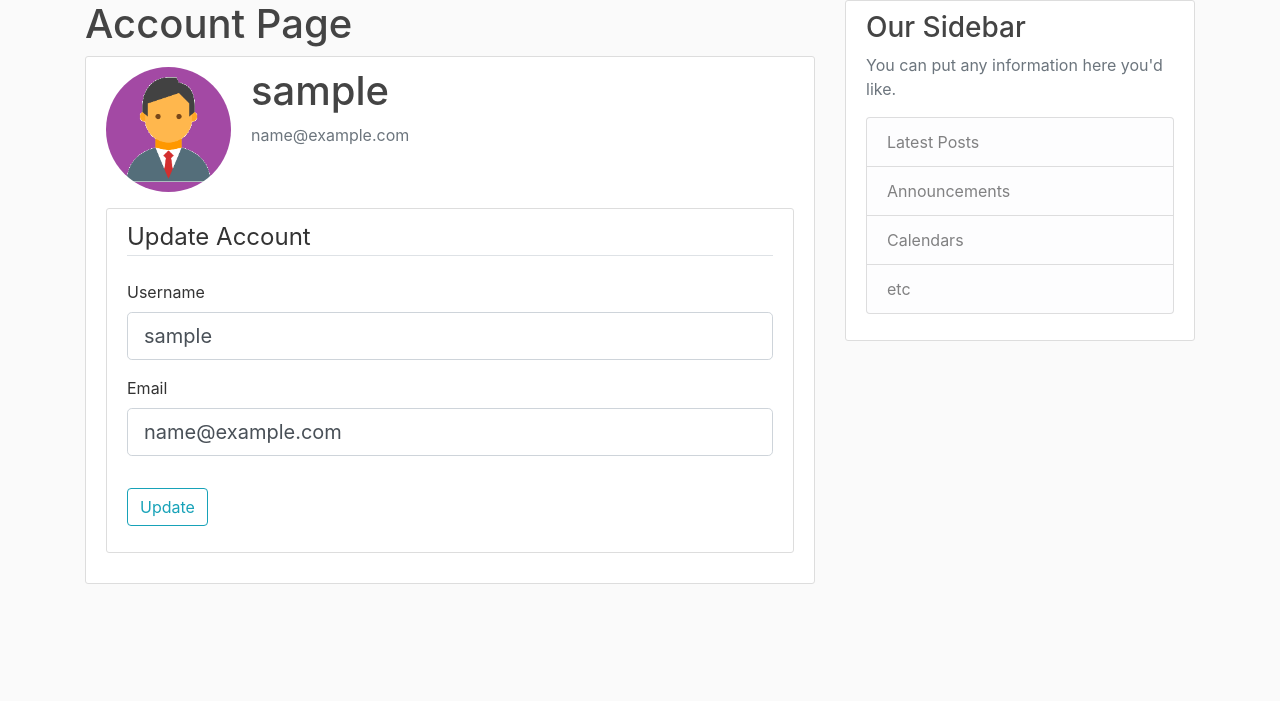
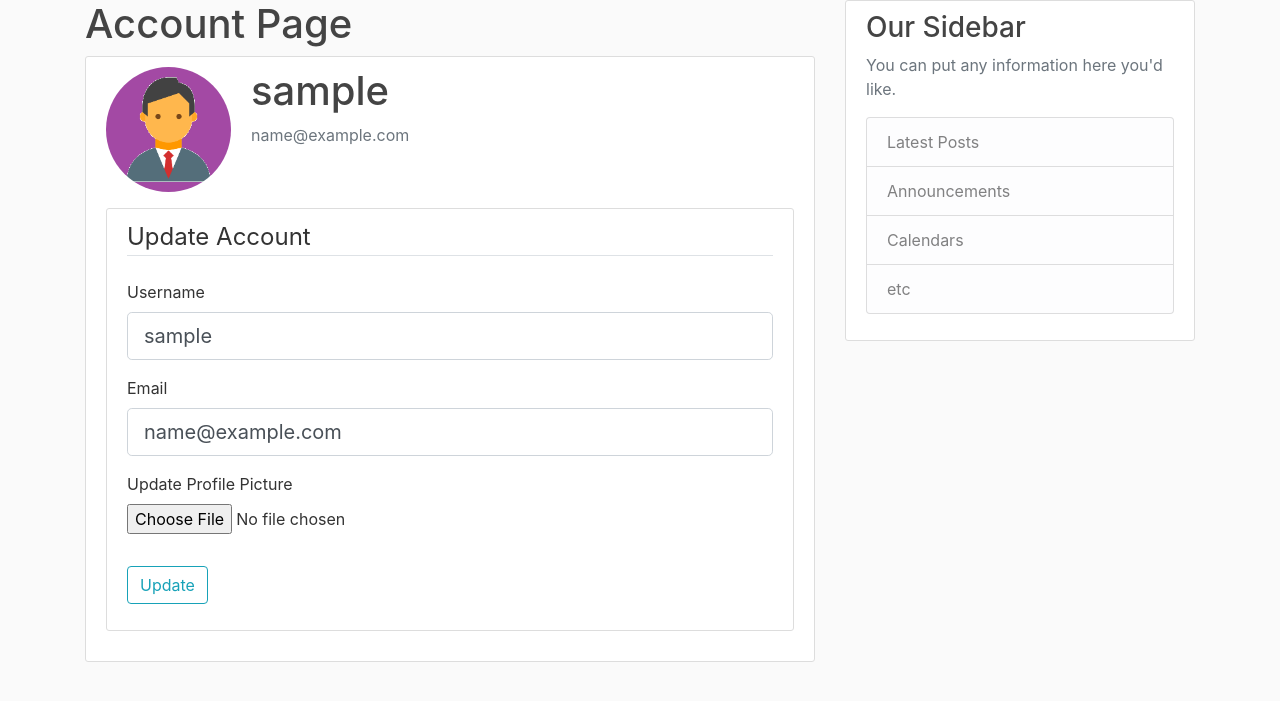
Before and after one commit to farhad0085/Flask-App, a Flask app: page /account in a window 1280 px wide. Shown: the part 80-781 px from the top of the page. Run offline with Flask 2, Linux system fonts and the light colour scheme; the visitor is signed in with stand-in values (Sample User, id 1); data comes from the database, SQL or seed files in the repository; some libraries are stand-ins or nearby versions.

Commit message:
changing user profile picture added

```diff
--- a/app/form.py
+++ b/app/form.py
@@ -1,4 +1,5 @@
 from flask_wtf import FlaskForm
+from flask_wtf.file import FileField, FileAllowed
 from flask_login import current_user
 from wtforms import StringField, PasswordField, SubmitField, BooleanField
 from wtforms.validators import DataRequired, Length, Email, EqualTo, ValidationError
@@ -36,6 +37,7 @@ class UpdateAccountForm(FlaskForm):
     username = StringField("Username",
                            validators=[DataRequired(), Length(min=2,max=15)])
     email = StringField("Email", validators=[DataRequired(), Email()])
+    picture = FileField("Update Profile Picture", validators=[FileAllowed(['jpg', 'jpeg', 'png'])])
     submit = SubmitField("Update")
 
     def validate_username(self, username):
--- a/app/routes.py
+++ b/app/routes.py
@@ -3,6 +3,9 @@ from app.models import Post, User
 from app.form import RegistrationForm, LoginForm, UpdateAccountForm
 from app import app, db, bcrypt
 from flask_login import login_user, current_user, logout_user, login_required
+import secrets
+import os
+from PIL import Image
 
 posts = [
     {
@@ -69,11 +72,31 @@ def logout():
     logout_user()
     return redirect(url_for('home'))
 
+def save_picture(form_picture):
+    # let's convert the file name to a random name so that
+    # two images with same name won't override
+    random_hex = secrets.token_hex(8)
+    _, f_ext = os.path.splitext(form_picture.filename) # because we don't need file name
+    picture_fn = random_hex + f_ext
+    picture_path = os.path.join(app.root_path, 'static/profile_pics', picture_fn)
+
+    # let's resize our picture
+    output_size = (125,125)
+    i = Image.open(form_picture)
+    i.thumbnail(output_size)
+
+    # let's save the resized image
+    i.save(picture_path)
+    return picture_fn # return the picture filename so that we can save it to database
+
 @app.route('/account', methods=["GET", "POST"])
 @login_required
 def account():
     form = UpdateAccountForm()
     if form.validate_on_submit():
+        if form.picture.data:
+            picture_file = save_picture(form.picture.data)
+            current_user.image_file = picture_file
         current_user.username = form.username.data
         current_user.email = form.email.data
         db.session.commit()
--- a/app/templates/account.html
+++ b/app/templates/account.html
@@ -11,7 +11,7 @@
         </div>
         <!-- Update Account -->
         <div class="content-section">
-            <form method="POST" action="">
+            <form method="POST" action="" enctype="multipart/form-data">
                 {{ form.hidden_tag() }}
                 <fieldset class="form-group">
                     <legend class="border-bottom mb-4">Update Account</legend>
@@ -41,6 +41,15 @@
                         {{ form.email(class="form-control form-control-lg") }}
                         {% endif %}
                     </div>
+                    <div class="form-group">
+                        {{ form.picture.label() }}
+                        {{ form.picture(class='form-control-file') }}
+                        {% if form.picture.errors %}
+                            {% for error in form.picture.errors %}
+                                <span class="text-danger">{{ error }}</span><br/>
+                            {% endfor %}
+                        {% endif %}
+                    </div>
                 </fieldset>
                 <div class="form-group">
                     {{ form.submit(class="btn btn-outline-info") }}
```
Also changed, not shown: app/static/profile_pics/20a25a66ec771c35.jpg (added).
